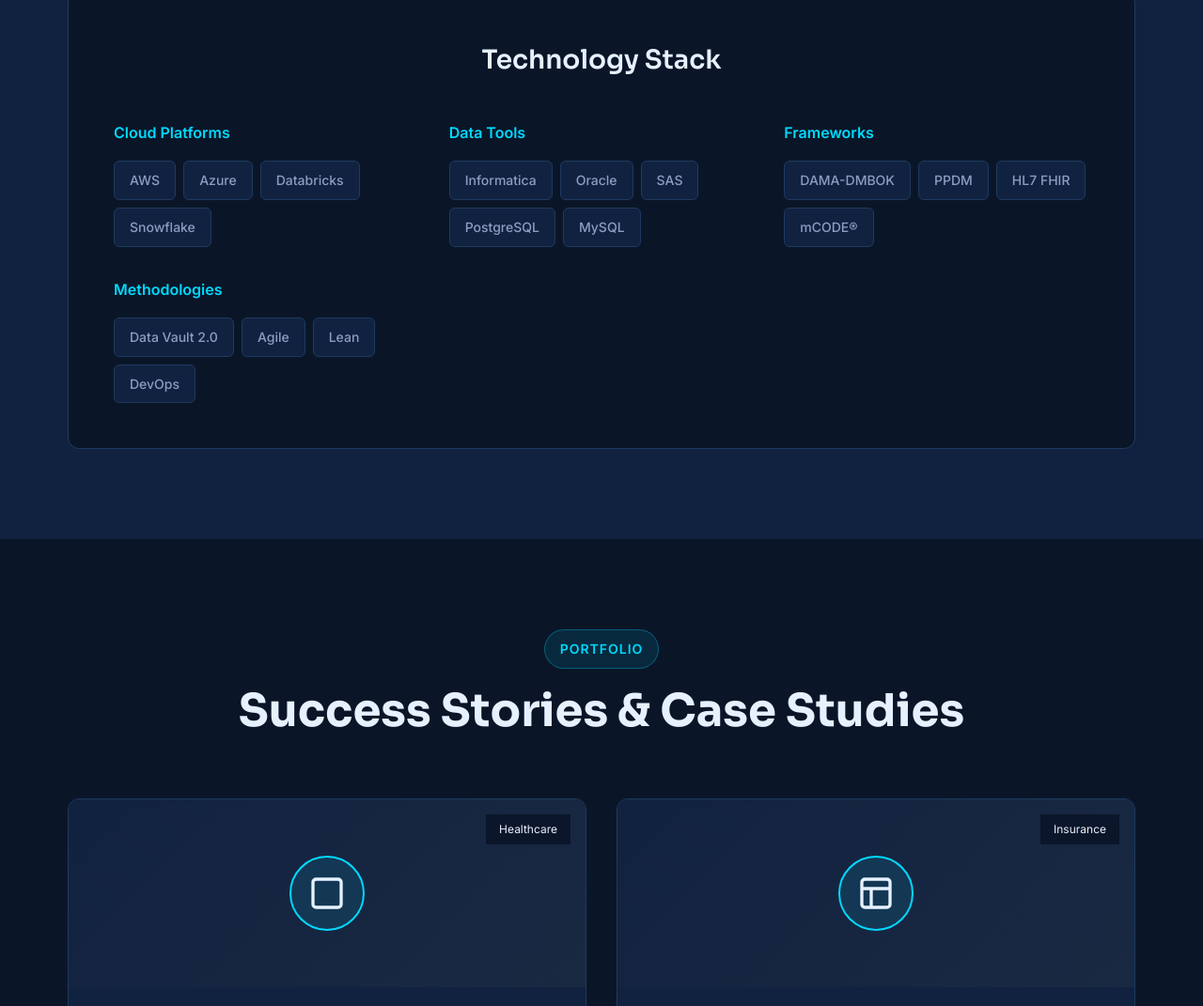
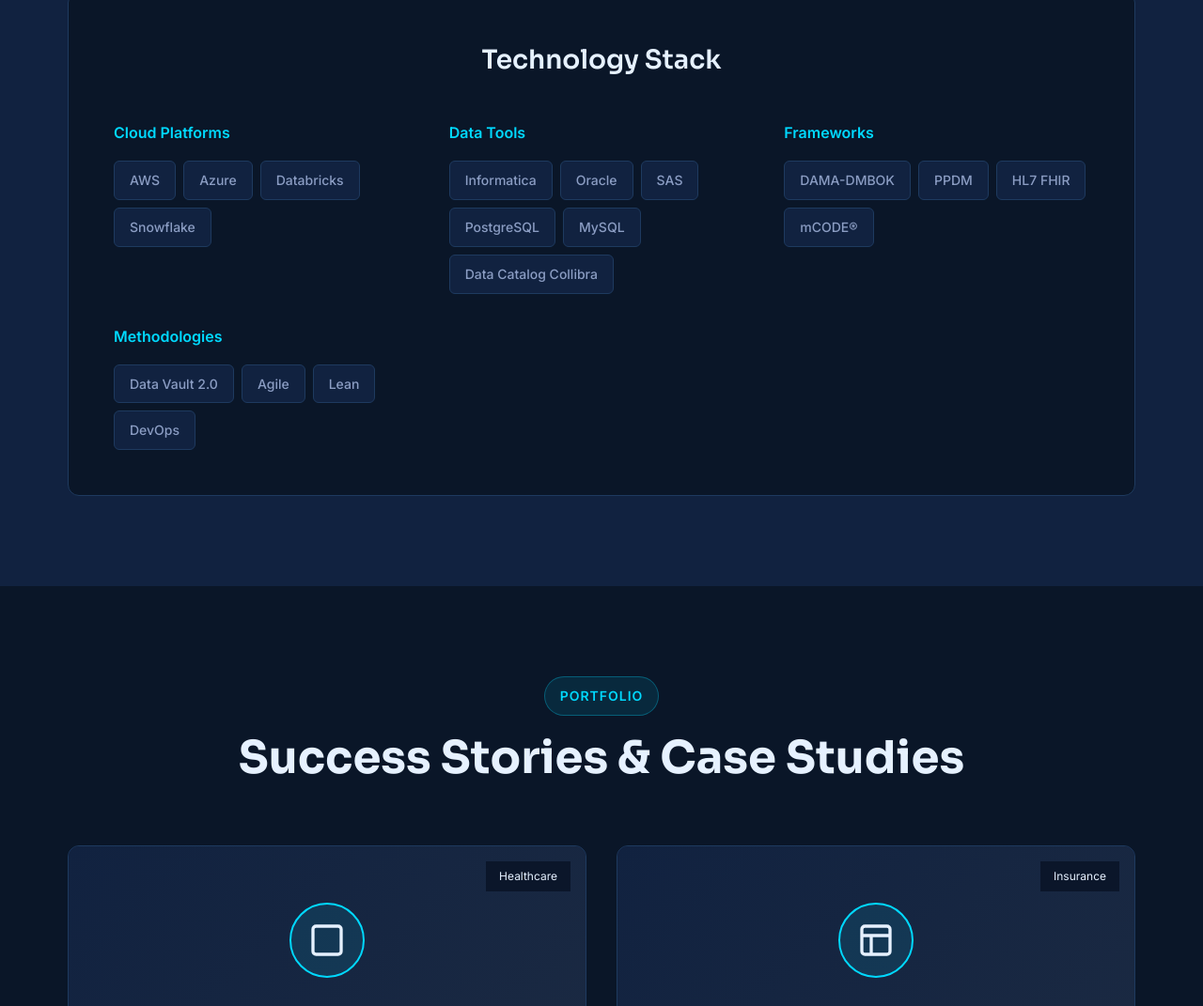
Before and after one commit to chriseneass/site_chris, a plain HTML site: page index.html in a window 1280 px wide. Shown: the part 5551-6622 px from the top of the page at 94% size. Drawn offline with Linux system fonts and the light colour scheme.

Commit message:
Update index.html

```diff
--- a/index.html
+++ b/index.html
@@ -354,7 +354,7 @@
                     <div>
                         <h4 data-translate="tech_tools">Data Tools</h4>
                         <div class="pills">
-                            <span>Informatica</span><span>Oracle</span><span>SAS</span><span>PostgreSQL</span><span>MySQL</span>
+                            <span>Informatica</span><span>Oracle</span><span>SAS</span><span>PostgreSQL</span><span>MySQL</span><span>Data Catalog Collibra</span>
                         </div>
                     </div>
                     <div>
```
